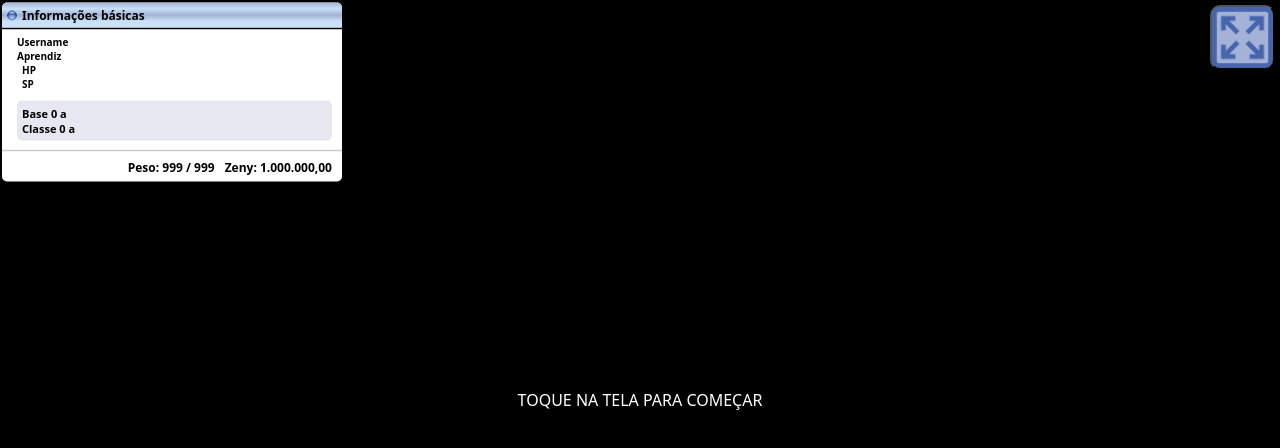
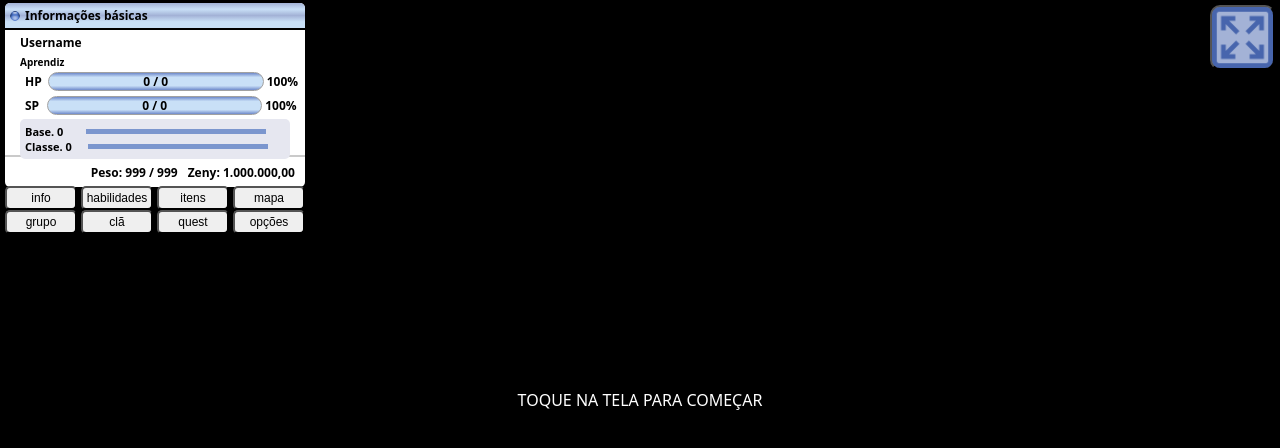
Before and after one commit to DanielvNeitzel/ragnarok-online-JS, a plain HTML site: page index.html in a window 1280 px wide. Drawn offline with Linux system fonts and the light colour scheme.

Commit message:
adicionado novos elementos ao maps

```diff
--- a/graphics/style.css
+++ b/graphics/style.css
@@ -166,11 +166,11 @@ body {
 
 .block_map_user_info {
     width: 100%;
-    max-width: 340px;
+    max-width: 300px;
     height: auto;
     position: absolute;
-    top: 92px;
-    left: 172px;
+    top: 95px;
+    left: 155px;
     transform: translate(-50%, -50%);
     text-align: center;
     background: #ffffff;
@@ -212,7 +212,7 @@ body {
 }
 
 .user_custom_h {
-    height: 120px !important;
+    height: 125px !important;
 }
 
 .h_xs {
@@ -644,16 +644,13 @@ body {
     background-color: #355993;
 }
 
-
 /* ------------------------------ */
 /* ----- MAKE CHAR DEFAULT ------ */
 /* ------------------------------ */
-
 .make_char_container {
     display: flex;
     justify-content: center;
     align-items: top;
-
 }
 
 .char_style_name {
@@ -896,12 +893,9 @@ body {
     border-right: 80px solid #7B96CE;
 }
 
-
 /* ------------------------------ */
 /* -------- HUD MAP CHAR -------- */
 /* ------------------------------ */
-
-
 .userDataMap {
     width: auto;
     height: 100%;
@@ -911,12 +905,12 @@ body {
     align-content: center;
     justify-content: flex-start;
     align-items: flex-start;
-    padding: 5px 0 0 5px;
+    padding: 2px 0 0 5px;
 }
 
 .userLevelsMap {
     display: flex;
-    width: 305px;
+    width: 260px;
     background-color: #E6E7F0;
     flex-direction: column;
     flex-wrap: nowrap;
@@ -926,7 +920,7 @@ body {
     font-size: 11px;
     padding: 5px;
     border-radius: 5px;
-    margin: 10px auto 0;
+    margin: 2px 10px 0;
 }
 
 .currentWeight {
@@ -938,7 +932,8 @@ body {
 }
 
 .hud-username {
-    margin: 0 0 0 10px;
+    margin: 2px 0 4px 10px;
+    font-size: 12px;
 }
 
 .hud-class {
@@ -946,9 +941,96 @@ body {
 }
 
 .hud-hp {
-    margin: 0 0 0 15px;
+    display: flex;
+    width: 300px;
+    margin: 3px 0 2px 15px;
+    flex-direction: row;
+    flex-wrap: nowrap;
+    align-content: center;
+    justify-content: flex-start;
+    align-items: center;
+    font-size: 12px;
 }
 
 .hud-sp {
-    margin: 0 0 0 15px;
+    display: flex;
+    width: 300px;
+    margin: 3px 0 2px 15px;
+    flex-direction: row;
+    flex-wrap: nowrap;
+    align-content: center;
+    justify-content: flex-start;
+    align-items: center;
+    font-size: 12px;
 }
+
+.hud-hp>.bar-hp-base {
+    margin: 0 3px 0 6px;
+    width: 214px;
+    padding: 0;
+    border-radius: 15px;
+    border: 1px solid #a1a1a1;
+    font-size: 12px;
+    background: rgb(111, 138, 203);
+    background: linear-gradient(0deg, rgba(111, 138, 203, 1) 0%, rgba(201, 224, 247, 1) 25%, rgba(201, 224, 247, 1) 50%, rgba(201, 224, 247, 1) 75%, rgba(111, 138, 203, 1) 100%);
+}
+
+.hud-sp>.bar-sp-base {
+    margin: 0 3px 0 8px;
+    width: 213px;
+    padding: 0;
+    border-radius: 15px;
+    border: 1px solid #a1a1a1;
+    font-size: 12px;
+    background: rgb(111, 138, 203);
+    background: linear-gradient(0deg, rgba(111, 138, 203, 1) 0%, rgba(201, 224, 247, 1) 25%, rgba(201, 224, 247, 1) 50%, rgba(201, 224, 247, 1) 75%, rgba(111, 138, 203, 1) 100%);
+}
+
+.bar-exp-base {
+    width: 170px;
+    height: 5px;
+    padding: 0 5px 0 5px;
+    margin: 2px 2px 2px 20px;
+    background-color: #7B96CE;
+    display: inline-flex;
+}
+
+.bar-exp-class {
+    width: 170px;
+    height: 5px;
+    padding: 0 5px 0 5px;
+    margin: 2px 2px 2px 13px;
+    background-color: #7B96CE;
+    display: inline-flex;
+}
+
+.win_menu_player{
+    width: 100%;
+    max-width: 300px;
+    height: auto;
+    position: absolute;
+    top: 210px;
+    left: 155px;
+    transform: translate(-50%, -50%);
+    background: transparent;
+    border-radius: 5px;
+}
+
+.win_menu_player > .btn_menu_player {
+    display: inline-grid;
+    width: 72px;
+    font-size: 12px;
+    border-radius: 5px;
+    padding: 3px 0;
+    flex-direction: row;
+    flex-wrap: wrap;
+    align-content: center;
+    align-items: center;
+    justify-items: center;
+    justify-content: center;
+}
+
+.win_menu_player > .btn_menu_player:hover {
+    transition: all 50ms;
+    background-color: #8cabe9;
+}
--- a/index.html
+++ b/index.html
@@ -282,11 +282,11 @@
         <div class="userDataMap">
           <label class="hud-username">Username</label>
           <label class="hud-class">Aprendiz</label>
-          <label class="hud-hp">HP</label>
-          <label class="hud-sp">SP</label>
+          <label class="hud-hp">HP <span class="bar-hp-base">0 / 0</span><span>100%</span></label>
+          <label class="hud-sp">SP <span class="bar-sp-base">0 / 0</span><span>100%</span></label>
           <div class="userLevelsMap">
-            <label>Base <span class="bar-level-base">0</span> <span class="bar-exp-base">a</span></label>
-            <label>Classe <span class="bar-level-class">0</span> <span class="bar-exp-class">a</span></label>
+            <label>Base. <span class="bar-level-base">0</span> <span class="bar-exp-base"></span></label>
+            <label>Classe. <span class="bar-level-class">0</span> <span class="bar-exp-class"></span></label>
           </div>
         </div>
       </div>
@@ -294,6 +294,16 @@
         <span class="currentWeight"> Peso: 999 / 999 </span>
         <span class="currentZeny"> Zeny: 1.000.000,00 </span>
       </div>
+    </div>
+    <div class="win_menu_player">
+      <button class="btn_menu_player">info</button>
+      <button class="btn_menu_player">habilidades</button>
+      <button class="btn_menu_player">itens</button>
+      <button class="btn_menu_player">mapa</button>
+      <button class="btn_menu_player">grupo</button>
+      <button class="btn_menu_player">clã</button>
+      <button class="btn_menu_player">quest</button>
+      <button class="btn_menu_player">opções</button>
     </div>
   </div>
 
```
Also changed, not shown: graphics/monsters/Fabre.png (added), graphics/monsters/poring.png (added).
